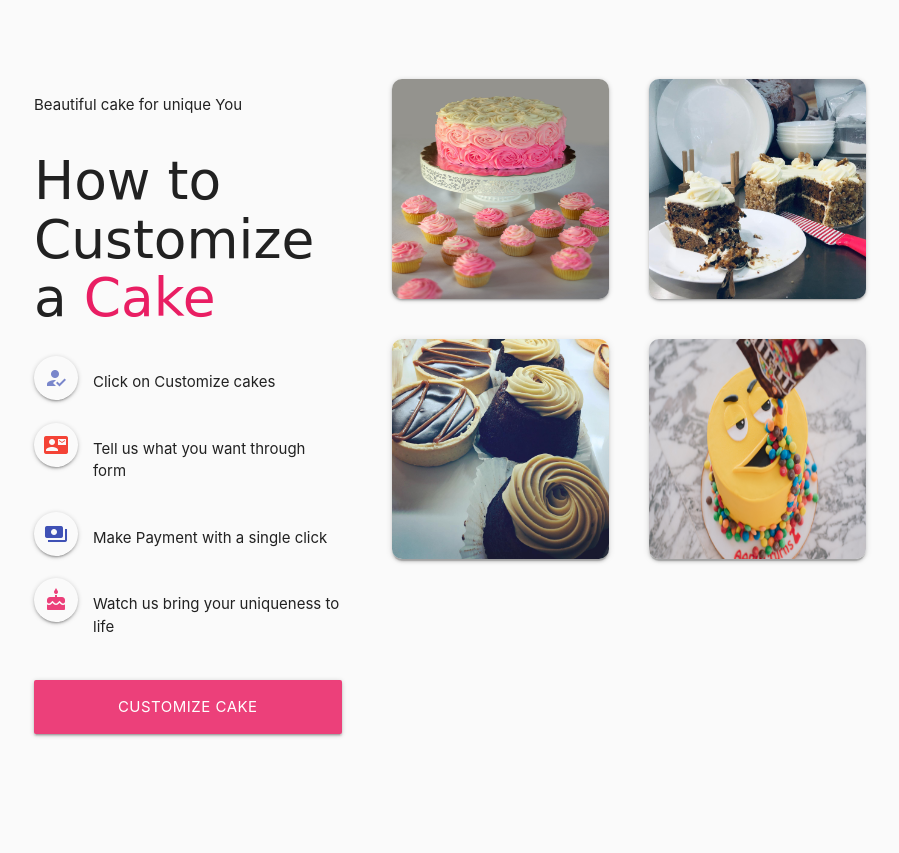
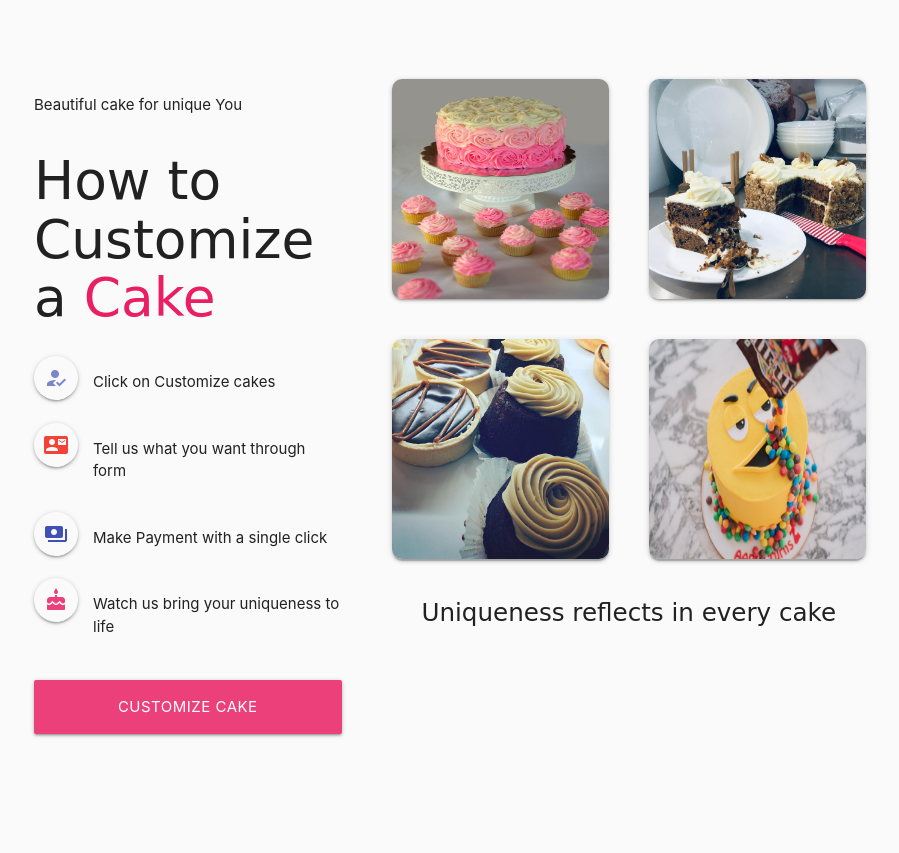
Before and after one commit to ndmichael/cakecasa, a Django app: page / in a window 1280 px wide. Shown: the part 1789-2642 px from the top of the page, without its empty margins (195-1094 px from the left). Run offline with Django 3.2, Linux system fonts and the light colour scheme; some web fonts are replaced.

Commit message:
updated index.html

```diff
--- a/casa/templates/casa/index.html
+++ b/casa/templates/casa/index.html
@@ -196,6 +196,7 @@
                             </div>
                         </div>
                     </div>
+                    <h5 class=" center">Uniqueness reflects in every cake</h5>
                 </div>
 
             </div>
```
